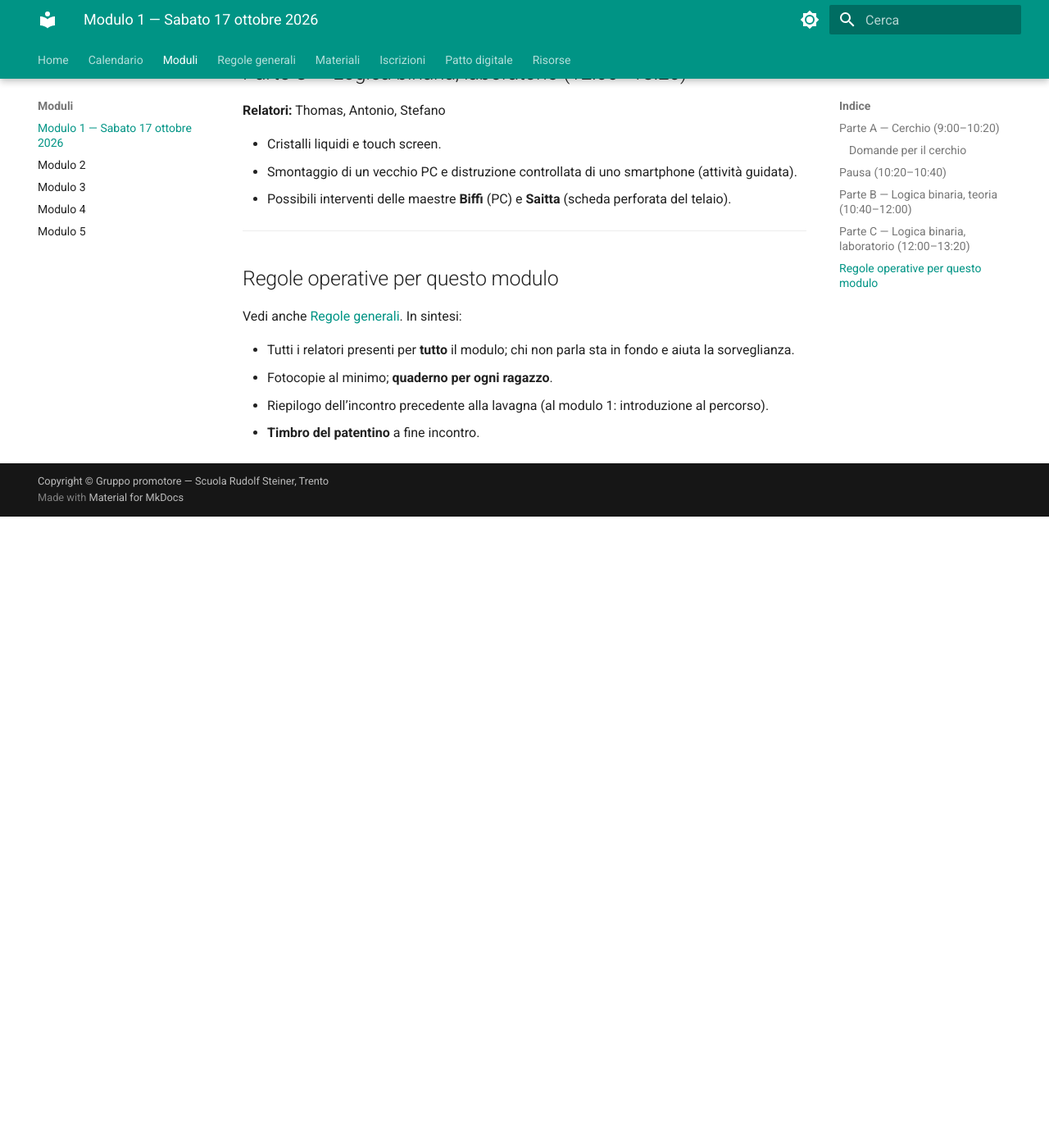
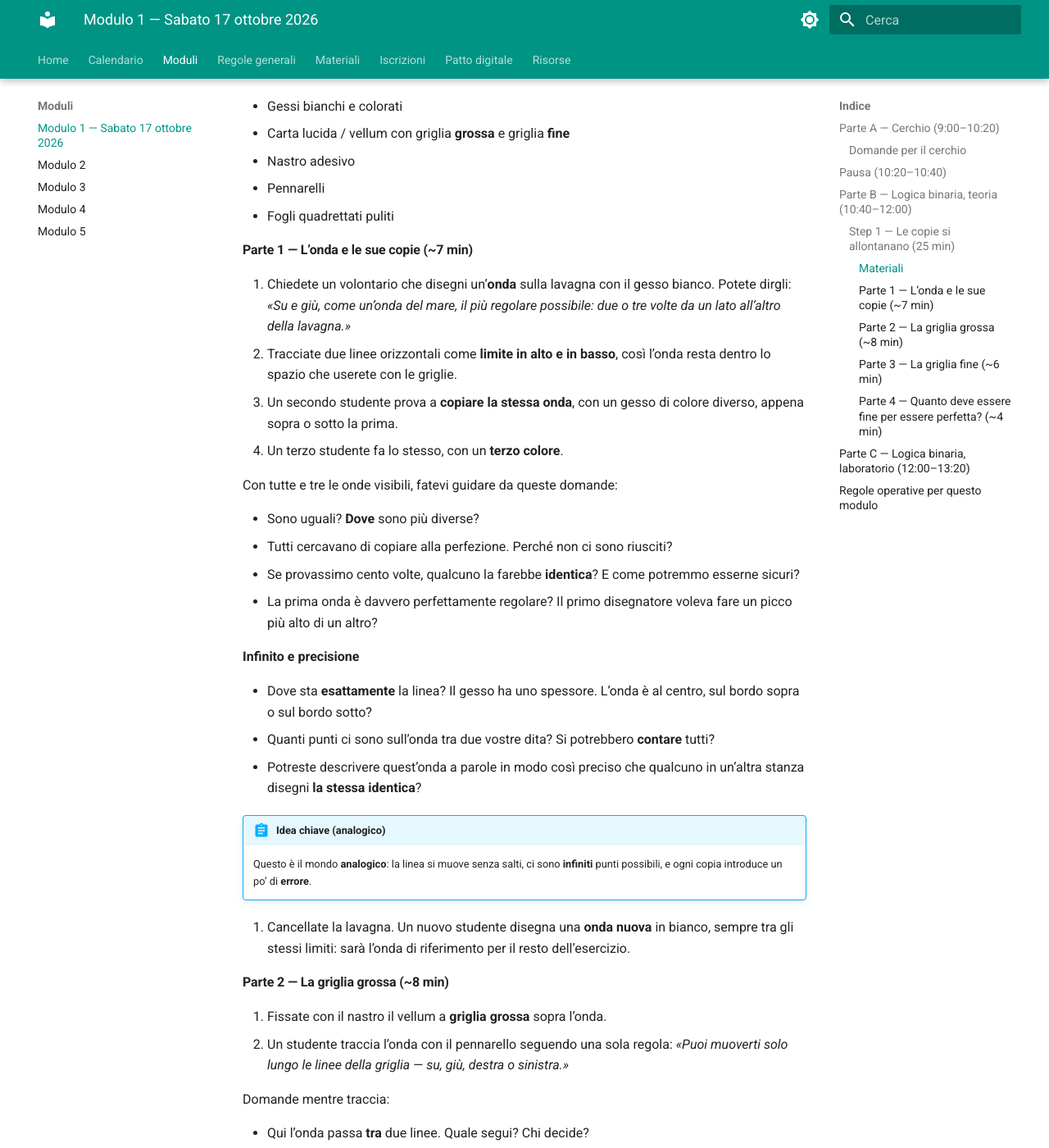
Before and after one commit to thomasmaysf/medialita-digitale, an MkDocs documentation site: the page built from docs/moduli/modulo-1.md, in a window 1280 px wide and 1400 px high, scrolled down 1038 px. Shown: the whole window at 82% size. Built offline with MkDocs 1.6.1 and Material for MkDocs 9.7.7, drawn with Linux system fonts in a browser that asks for light colours; before the commit the page ends 1668 px from its top, so only the background shows below that; some of the changed text lies outside the part shown.

Commit message:
Modulo 1 Parte B: lesson plan Step 1 (copie e griglie)
Co-authored-by: thomasmaysf <thomasmaysf@users.noreply.github.com>

```diff
--- a/docs/moduli/modulo-1.md
+++ b/docs/moduli/modulo-1.md
@@ -27,8 +27,92 @@ Le domande 5 e 6 introducono la visione del cortometraggio Disney **Fantasia**,
 
 **Relatori:** Thomas e Antonio
 
-- Passaggio dall’**analogico al digitale**.
-- Lavagna e schede esercizi.
+Passaggio dall’**analogico al digitale** con un’esperienza alla lavagna, prima delle schede esercizi.
+
+### Step 1 — Le copie si allontanano (25 min)
+
+#### Materiali
+
+- Gessi bianchi e colorati
+- Carta lucida / vellum con griglia **grossa** e griglia **fine**
+- Nastro adesivo
+- Pennarelli
+- Fogli quadrettati puliti
+
+#### Parte 1 — L’onda e le sue copie (~7 min)
+
+1. Chiedete un volontario che disegni un’**onda** sulla lavagna con il gesso bianco. Potete dirgli: *«Su e giù, come un’onda del mare, il più regolare possibile: due o tre volte da un lato all’altro della lavagna.»*
+2. Tracciate due linee orizzontali come **limite in alto e in basso**, così l’onda resta dentro lo spazio che userete con le griglie.
+3. Un secondo studente prova a **copiare la stessa onda**, con un gesso di colore diverso, appena sopra o sotto la prima.
+4. Un terzo studente fa lo stesso, con un **terzo colore**.
+
+Con tutte e tre le onde visibili, fatevi guidare da queste domande:
+
+- Sono uguali? **Dove** sono più diverse?
+- Tutti cercavano di copiare alla perfezione. Perché non ci sono riusciti?
+- Se provassimo cento volte, qualcuno la farebbe **identica**? E come potremmo esserne sicuri?
+- La prima onda è davvero perfettamente regolare? Il primo disegnatore voleva fare un picco più alto di un altro?
+
+**Infinito e precisione**
+
+- Dove sta **esattamente** la linea? Il gesso ha uno spessore. L’onda è al centro, sul bordo sopra o sul bordo sotto?
+- Quanti punti ci sono sull’onda tra due vostre dita? Si potrebbero **contare** tutti?
+- Potreste descrivere quest’onda a parole in modo così preciso che qualcuno in un’altra stanza disegni **la stessa identica**?
+
+!!! abstract "Idea chiave (analogico)"
+    Questo è il mondo **analogico**: la linea si muove senza salti, ci sono **infiniti** punti possibili, e ogni copia introduce un po’ di **errore**.
+
+5. Cancellate la lavagna. Un nuovo studente disegna una **onda nuova** in bianco, sempre tra gli stessi limiti: sarà l’onda di riferimento per il resto dell’esercizio.
+
+#### Parte 2 — La griglia grossa (~8 min)
+
+1. Fissate con il nastro il vellum a **griglia grossa** sopra l’onda.
+2. Un studente traccia l’onda con il pennarello seguendo una sola regola: *«Puoi muoverti solo lungo le linee della griglia — su, giù, destra o sinistra.»*
+
+Domande mentre traccia:
+
+- Qui l’onda passa **tra** due linee. Quale segui? Chi decide?
+- Un altro compagno avrebbe scelto la stessa linea?
+
+3. *(Consigliato)* Un secondo studente copia la **scala** su un foglio quadrettato pulito **contando i quadrati**, senza guardare l’onda. Le copie risultano **identiche**.
+
+Osservazioni di gruppo:
+
+- Cosa è successo all’onda? In cosa si è trasformata?
+- Dove perde di più la scala: alle **cime**, o nel mezzo? Perché proprio lì?
+- Ogni «gradino» della scala ha la stessa altezza? Perché no? (La griglia ha trattenuto anche il tremolio della mano.)
+- La scala è «sbagliata», o solo **diversa**?
+- Le copie a gesso non erano mai uguali. Perché le copie della scala sono uscite **uguali**?
+- E se i quadrati fossero più alti dell’onda intera?
+
+#### Parte 3 — La griglia fine (~6 min)
+
+1. Sostituite il vellum grosso con quello a **griglia fine**, sempre sulla stessa onda.
+2. Un nuovo studente la traccia allo stesso modo, solo lungo le linee.
+
+Osservazioni di gruppo:
+
+- Cosa è cambiato rispetto alla griglia grossa?
+- Dove perde ancora qualcosa?
+- Cosa ci è costato? (Più quadrati, più scelte, più lavoro.)
+
+!!! tip "Risoluzione"
+    **Risoluzione** significa quanto è **fine** la griglia: più i quadrati sono piccoli, più la scala assomiglia all’onda — ma il lavoro aumenta.
+
+#### Parte 4 — Quanto deve essere fine per essere perfetta? (~4 min)
+
+1. Mettete i due vellum **affiancati**, con l’onda bianca ancora visibile in mezzo.
+
+Domande per arrivare all’idea finale:
+
+- Quanto dovrebbe essere fine la griglia prima che non distinguiate più la scala dall’onda?
+- Se non vedete differenze, significa che **non** ce ne sono?
+- La griglia potrebbe diventare così fine da **essere** l’onda? Cosa succede se la rendiamo sempre più fine, all’infinito?
+- Se ingrandissimo moltissimo la scala più fine, cosa vedreste?
+- Quindi: cosa preferireste mandare a qualcuno lontano — l’onda o la scala? Perché?
+
+!!! abstract "Idea chiave (il compromesso digitale)"
+    La scala non sarà **mai** l’onda, ma può bastare ai nostri occhi e si può **copiare sempre uguale**. È il compromesso che fa il **digitale**.
 
 ## Parte C — Logica binaria, laboratorio (12:00–13:20)
 
```
